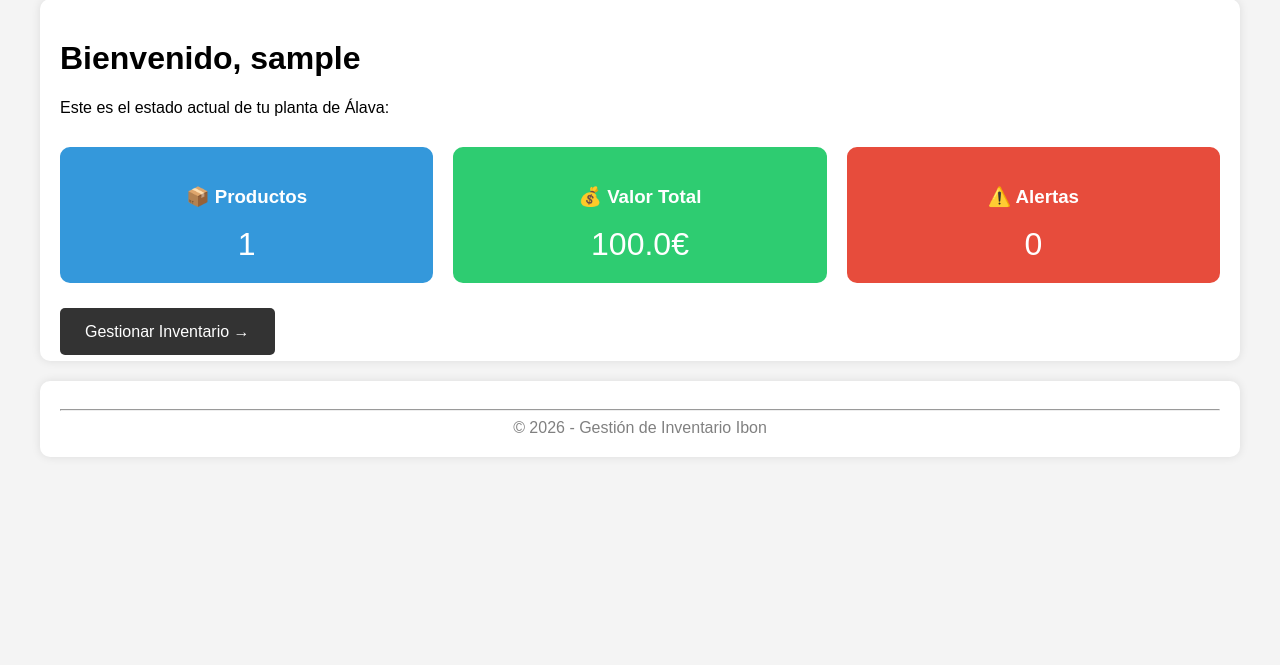
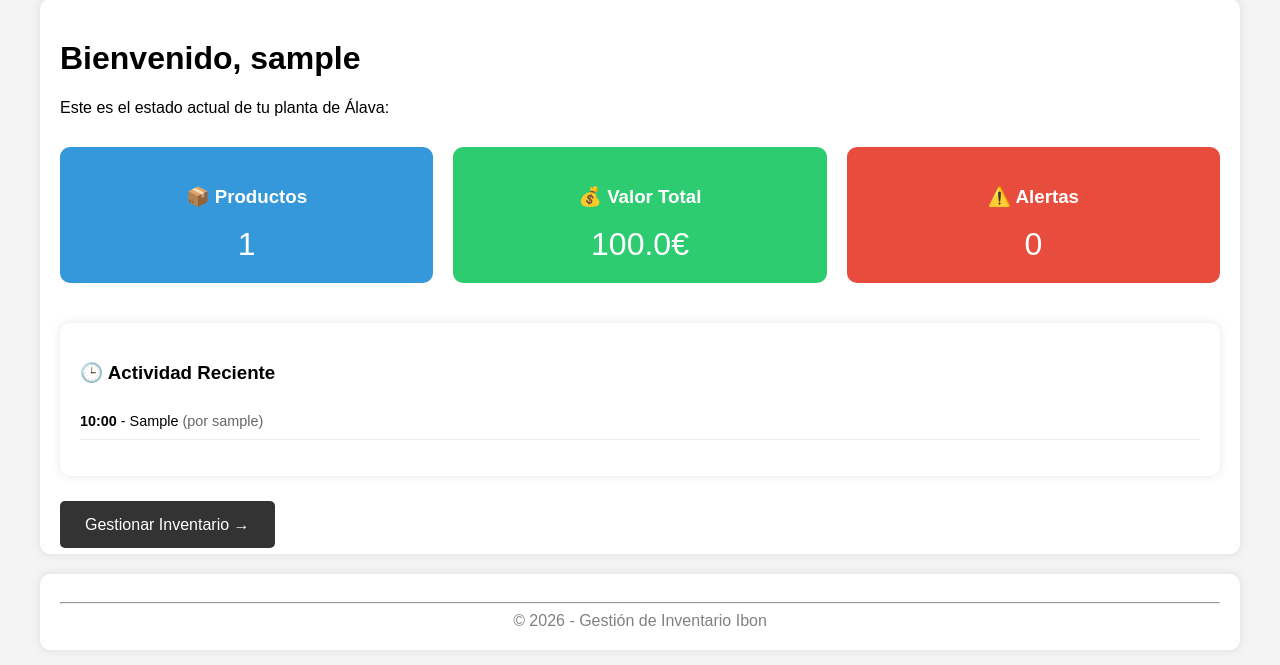
Before and after one commit to batlarson/inventario_django, a Django app: page /productos/bienvenida/ in a window 1280 px wide. Shown: the part 100-765 px from the top of the page. Run offline with Django 5.2, Linux system fonts and the light colour scheme; a user stored in the database is signed in; tables that the repository leaves empty hold one stand-in row (values such as "Sample post").

Commit message:
Feature: Historial de edición y Feed de actividad en Dashboard

```diff
--- a/productos/templates/productos/bienvenida.html
+++ b/productos/templates/productos/bienvenida.html
@@ -23,6 +23,20 @@
 
 </div>
 
+<div style="margin-top: 40px; background: white; padding: 20px; border-radius: 10px; box-shadow: 0 0 10px rgba(0,0,0,0.1);">
+    <h3>🕒 Actividad Reciente</h3>
+    <ul style="list-style: none; padding: 0;">
+        {% for h in recientes %}
+            <li style="padding: 10px 0; border-bottom: 1px solid #eee; font-size: 0.9em;">
+                <strong>{{ h.fecha|date:"H:i" }}</strong> - {{ h.accion }}
+                {% if h.usuario %}<span style="color: #666;">(por {{ h.usuario.username }})</span>{% endif %}
+            </li>
+        {% empty %}
+            <li>Aún no hay actividad registrada.</li>
+        {% endfor %}
+    </ul>
+</div>
+
 <div style="margin-top: 40px;">
     <a href="{% url 'listado' %}" style="padding: 15px 25px; background: #333; color: white; text-decoration: none; border-radius: 5px;">
         Gestionar Inventario →
--- a/productos/views.py
+++ b/productos/views.py
@@ -22,10 +22,13 @@ def bienvenida(request):
 
     alertas = mis_productos.filter(stock__lt=10).count()
 
+    recientes = Historial.objects.all().order_by('-fecha')[:5]
+
     contexto = {
         'total': total_articulos,
         'valor': valor_total,
         'alertas': alertas,
+        'recientes': recientes,
     }
     return render(request, 'productos/bienvenida.html', contexto)
 
@@ -82,6 +85,10 @@ def editar_producto(request, id_producto):
         form = ProductoForm(request.POST, instance=producto)
         if form.is_valid():
             form.save()
+            Historial.objects.create(
+                usuario=request.user,
+                accion=f"EDITADO: {request.user.username} modificó '{producto.nombre}'"
+            )
             return redirect('listado')
     else:
         form = ProductoForm(instance=producto)
```
